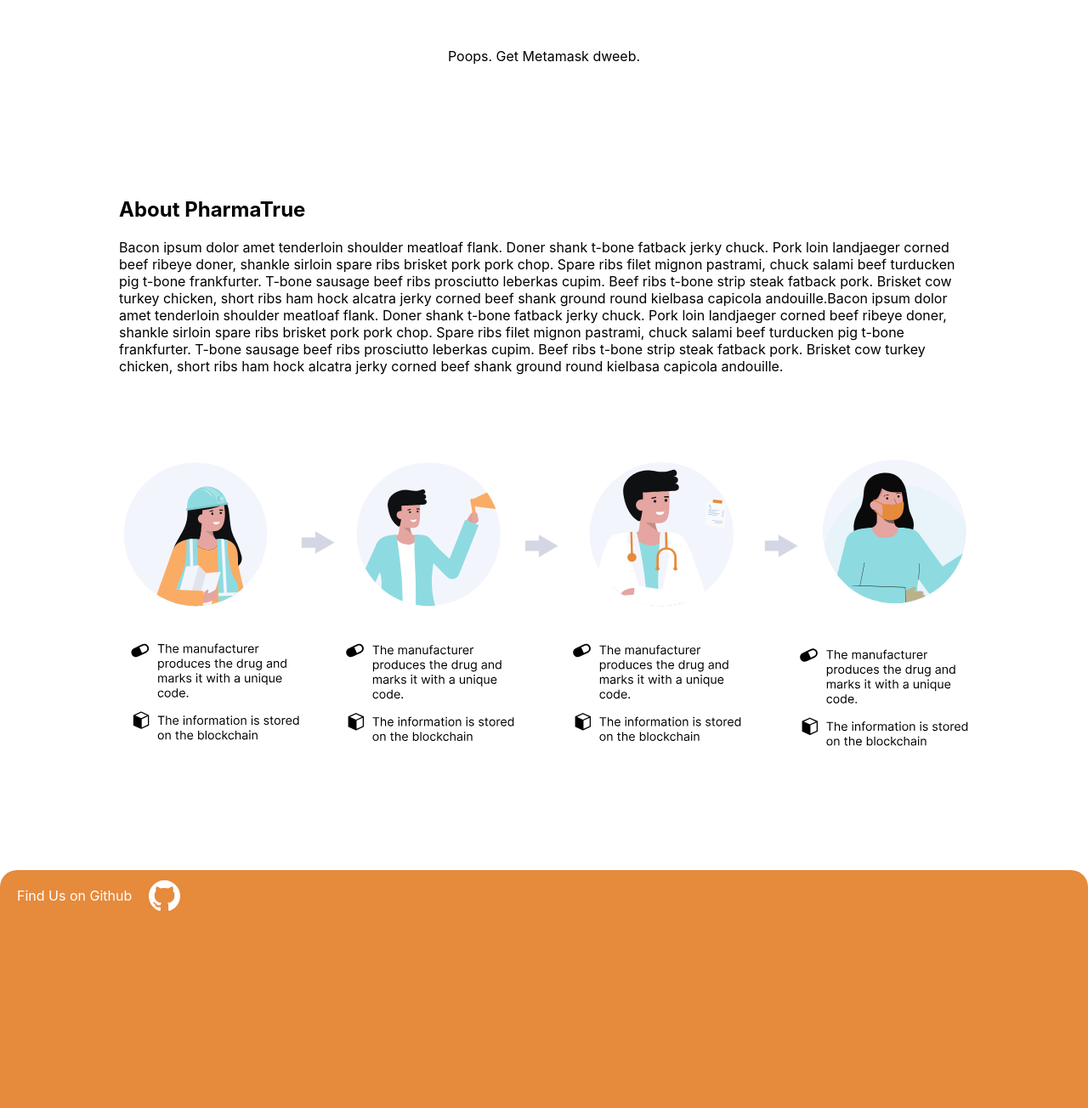
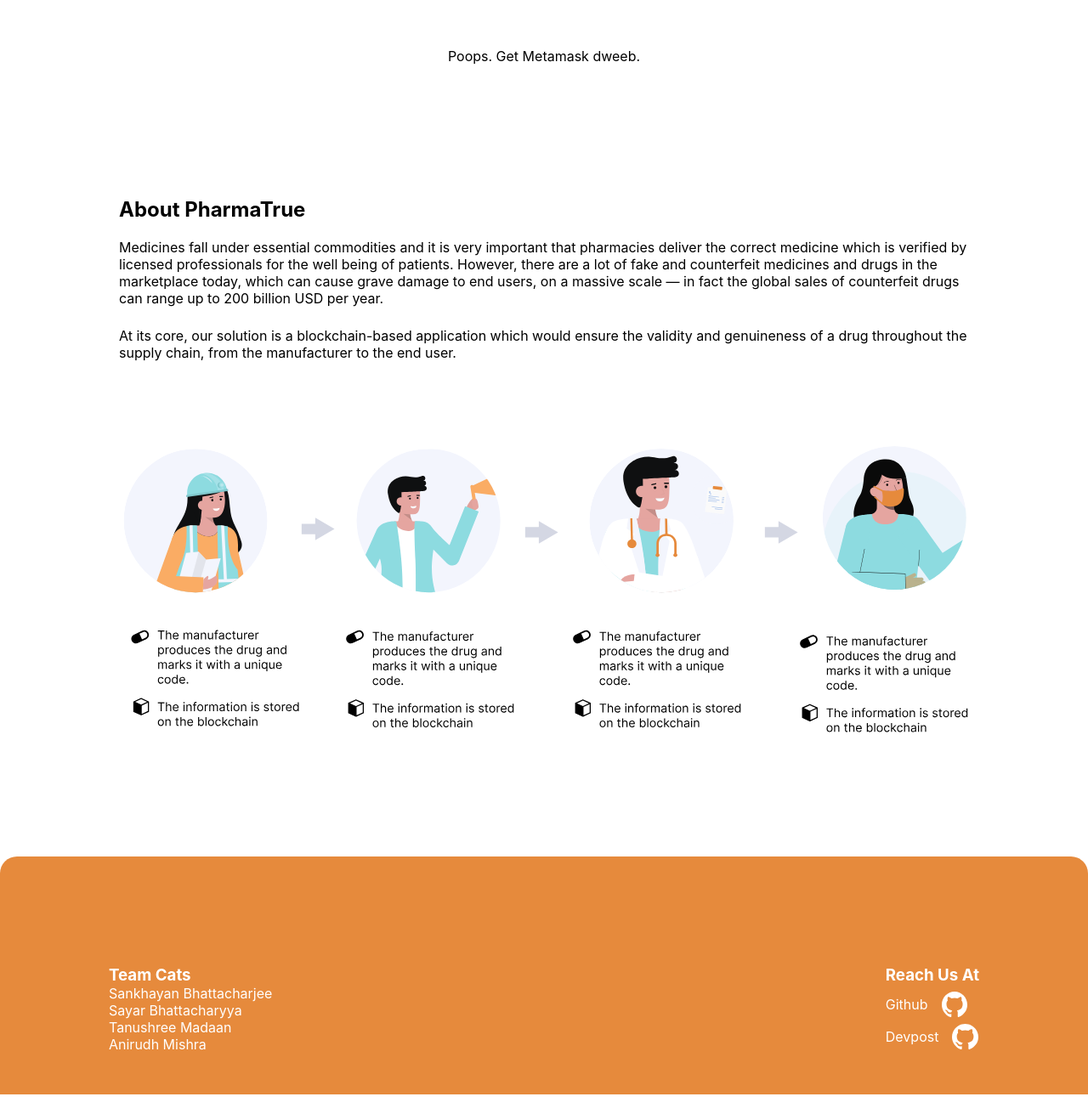
Before and after one commit to anirudhgray/technica-team-cats, a Next.js app in the folder app/: page / in a window 1280 px wide. Shown: the part 568-1872 px from the top of the page at 85% size. Built offline with nearby package versions, Linux system fonts and the light colour scheme.

Commit message:
Add content to landing.

```diff
--- a/app/context/PharmaContext.js
+++ b/app/context/PharmaContext.js
@@ -41,6 +41,10 @@ export const PharmaProvider = ({ children }) => {
     const docSnap = await getDoc(docRef);
     if (docSnap.exists()) {
       console.log("Document data:", docSnap.data())
+      setEmail(docSnap.data().email)
+      setType(docSnap.data().accountType)
+      setFirstName(docSnap.data().firstName)
+      setLastName(docSnap.data().lastName)
     }
     else {
       console.log("not found")
--- a/app/pages/index.js
+++ b/app/pages/index.js
@@ -61,7 +61,7 @@ export default function Home() {
       <main className={styles.main}>
         <div className={styles.title}>
           <h1 className={styles.heading}>PharmaTrue.</h1>
-          <p className={styles.subheading}>Blah Blah Lorem Ipsum Tagline</p>
+          <p className={styles.subheading}>Protecting You.</p>
         </div>
         <div>{app(appStatus)}</div>
       </main>
@@ -69,33 +69,36 @@ export default function Home() {
         <h2>About PharmaTrue</h2>
         <br />
         <p>
-          Bacon ipsum dolor amet tenderloin shoulder meatloaf flank. Doner shank
-          t-bone fatback jerky chuck. Pork loin landjaeger corned beef ribeye
-          doner, shankle sirloin spare ribs brisket pork pork chop. Spare ribs
-          filet mignon pastrami, chuck salami beef turducken pig t-bone
-          frankfurter. T-bone sausage beef ribs prosciutto leberkas cupim. Beef
-          ribs t-bone strip steak fatback pork. Brisket cow turkey chicken,
-          short ribs ham hock alcatra jerky corned beef shank ground round
-          kielbasa capicola andouille.Bacon ipsum dolor amet tenderloin shoulder
-          meatloaf flank. Doner shank t-bone fatback jerky chuck. Pork loin
-          landjaeger corned beef ribeye doner, shankle sirloin spare ribs
-          brisket pork pork chop. Spare ribs filet mignon pastrami, chuck salami
-          beef turducken pig t-bone frankfurter. T-bone sausage beef ribs
-          prosciutto leberkas cupim. Beef ribs t-bone strip steak fatback pork.
-          Brisket cow turkey chicken, short ribs ham hock alcatra jerky corned
-          beef shank ground round kielbasa capicola andouille.
+        Medicines fall under essential commodities and it is very important that pharmacies deliver the correct medicine which is verified by licensed professionals for the well being of patients. However, there are a lot of fake and counterfeit medicines and drugs in the marketplace today, which can cause grave damage to end users, on a massive scale — in fact the global sales of counterfeit drugs can range up to 200 billion USD per year.
         </p>
+        <p style={{'marginTop':'1.5rem'}}>At its core, our solution is a blockchain-based application which would ensure the validity and genuineness of a drug throughout the supply chain, from the manufacturer to the end user.</p>
       </div>
       <div className={styles.flowchart_div}>
         <img src="/flowchart.svg" alt="" className={styles.flowchart_img} />
       </div>
       <footer className={styles.footer}>
-        <Link href="/dashboard">
+        <div className={styles.white}>
+          <h3>Team Cats</h3>
+          <p>Sankhayan Bhattacharjee</p>
+          <p>Sayar Bhattacharyya</p>
+          <p>Tanushree Madaan</p>
+          <p>Anirudh Mishra</p>
+        </div>
+        <div className={styles.white}>
+          <h3>Reach Us At</h3>
+          <Link href="https://github.com/anirudhgray/technica-team-cats">
           <div className={styles.github_text}>
-            <p>Find Us on Github</p>
-            <img src="/github.svg" alt="" />
+            <p>Github</p>
+            <img height={30} src="/github.svg" alt="" />
           </div>
-        </Link>
+          </Link>
+          <Link href="https://devpost.com/software/PharmaTrue">
+          <div className={styles.github_text}>
+            <p>Devpost</p>
+            <img height={30} src="/github.svg" alt="" />
+          </div>
+          </Link>
+        </div>
       </footer>
     </div>
   );
--- a/app/styles/Home.module.css
+++ b/app/styles/Home.module.css
@@ -1,6 +1,7 @@
 .heading {
   font-size: 110px;
 }
+
 .main {
   width: 100%;
   display: flex;
@@ -9,6 +10,7 @@
   justify-content: space-evenly;
   height: 100vh;
 }
+
 .login_button {
   padding: 20px;
   font-size: 24px;
@@ -20,43 +22,59 @@
   color: white;
   font-family: "Montserrat", sans-serif;
 }
+
 .title {
   display: flex;
   flex-direction: column;
   align-items: center;
   flex: 0.4;
 }
+
 .subheading {
   font-size: 18px;
   letter-spacing: 2px;
 }
+
 .about_pharma {
   width: min(80%, 1000px);
   margin: auto;
 }
+
 .flowchart_div {
   width: min(80%, 1000px);
   margin: 100px auto;
   overflow-x: auto;
 }
+
 .flowchart_img {
   width: clamp(600px, 100%, 1000px);
 }
+
 .footer {
   background-color: #e68a3c;
   width: 100%;
+  padding: 10% 10%;
   height: 35vh;
   border-top-left-radius: 20px;
   border-top-right-radius: 20px;
+  display: flex;
+  flex-direction: row;
+  justify-content: space-between;
 }
+
 .github_text {
   color: white;
   display: flex;
   align-items: center;
   justify-content: space-between;
   width: fit-content;
+  margin-top: 0.5rem;
 }
-.github_text > p {
-  margin: 20px;
 
+.github_text>p {
+  margin-right: 1rem;
 }
+
+.white {
+  color: white;
+}
```
Also changed, not shown: app/pages/dashboard.js (+15 -3 lines), app/styles/Dashboard.module.css (added, +31 -0 lines), 1 other file (tests, documents, lock files or other folders).
